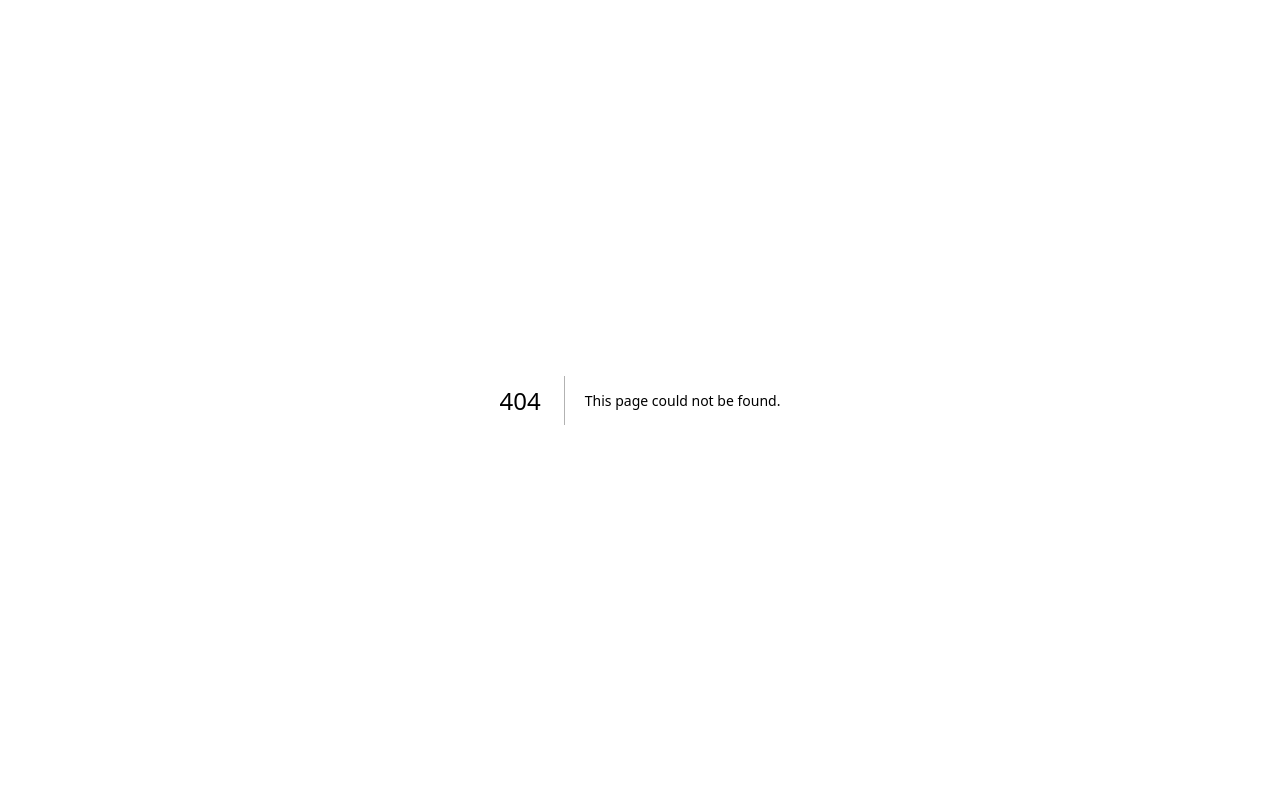
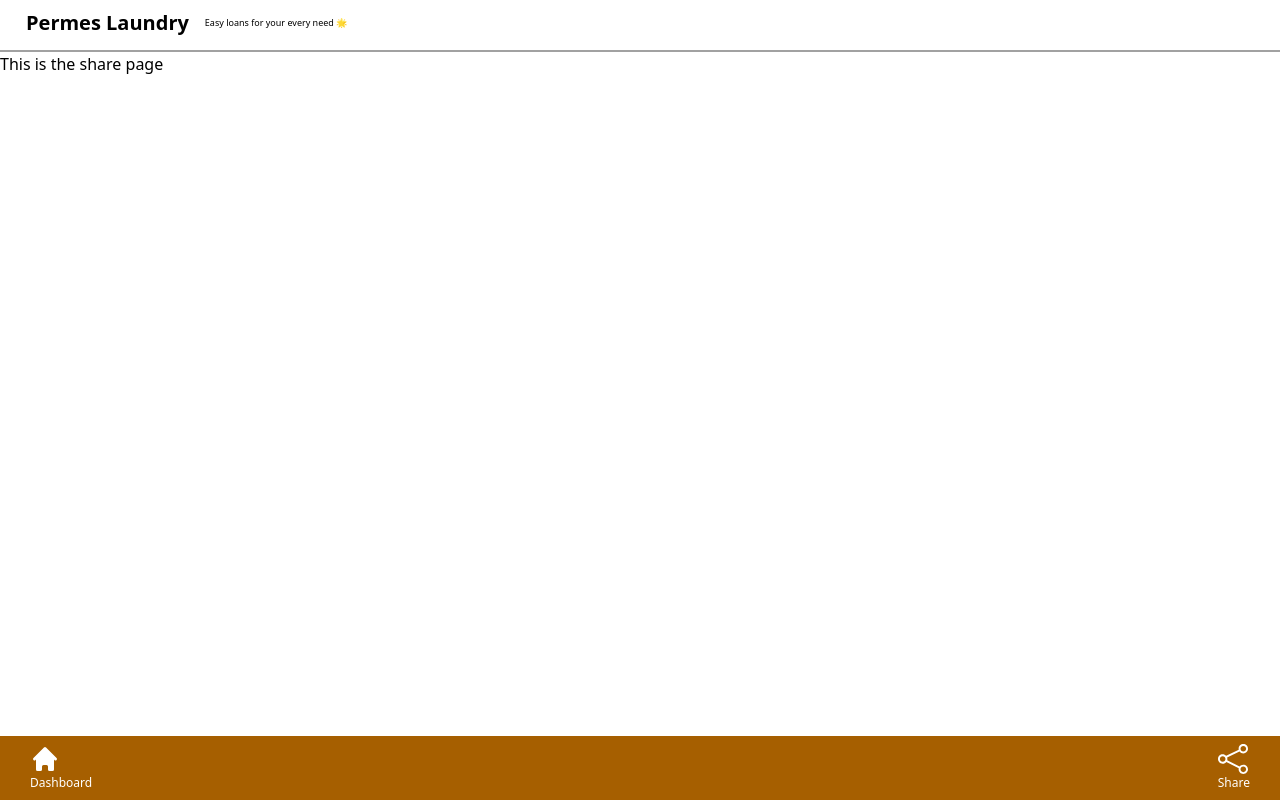
Before and after one commit to Gomenti123/permes, a Next.js app: page /referral/1/share in a window 1280 px wide. Before the commit this address had no page. Built offline with nearby package versions, Linux system fonts and the light colour scheme.

Commit message:
navigation on referral page

```diff
--- a/app/(screen)/footer.tsx
+++ b/app/(screen)/footer.tsx
@@ -1,9 +1,14 @@
+"use client";
 import Link from "next/link";
 import React from "react";
 import { HiHome } from "react-icons/hi";
 import { SlShare } from "react-icons/sl";
+import { useSelector } from "react-redux";
 
 const Footer = () => {
+  const user = useSelector((state: any) => {
+    return state.user;
+  });
   return (
     <div className="bg-yellow-700 w-full p-2 px-[30px] flex justify-between ">
       <div className="flex flex-col justify-center gap-1">
@@ -13,7 +18,7 @@ const Footer = () => {
         </Link>
       </div>
       <div className="flex flex-col items-center gap-1">
-        <Link href={"/"}>
+        <Link href={`/referral/${user._id}/share`}>
           <SlShare className="text-white font-bold text-[30px]" />
           <p className="text-white text-[12px]">Share</p>
         </Link>
--- /dev/null
+++ b/app/(screen)/referral/[userID]/share/page.tsx
@@ -0,0 +1,7 @@
+import React from "react";
+
+const Share = () => {
+  return <div>This is the share page</div>;
+};
+
+export default Share;
```
